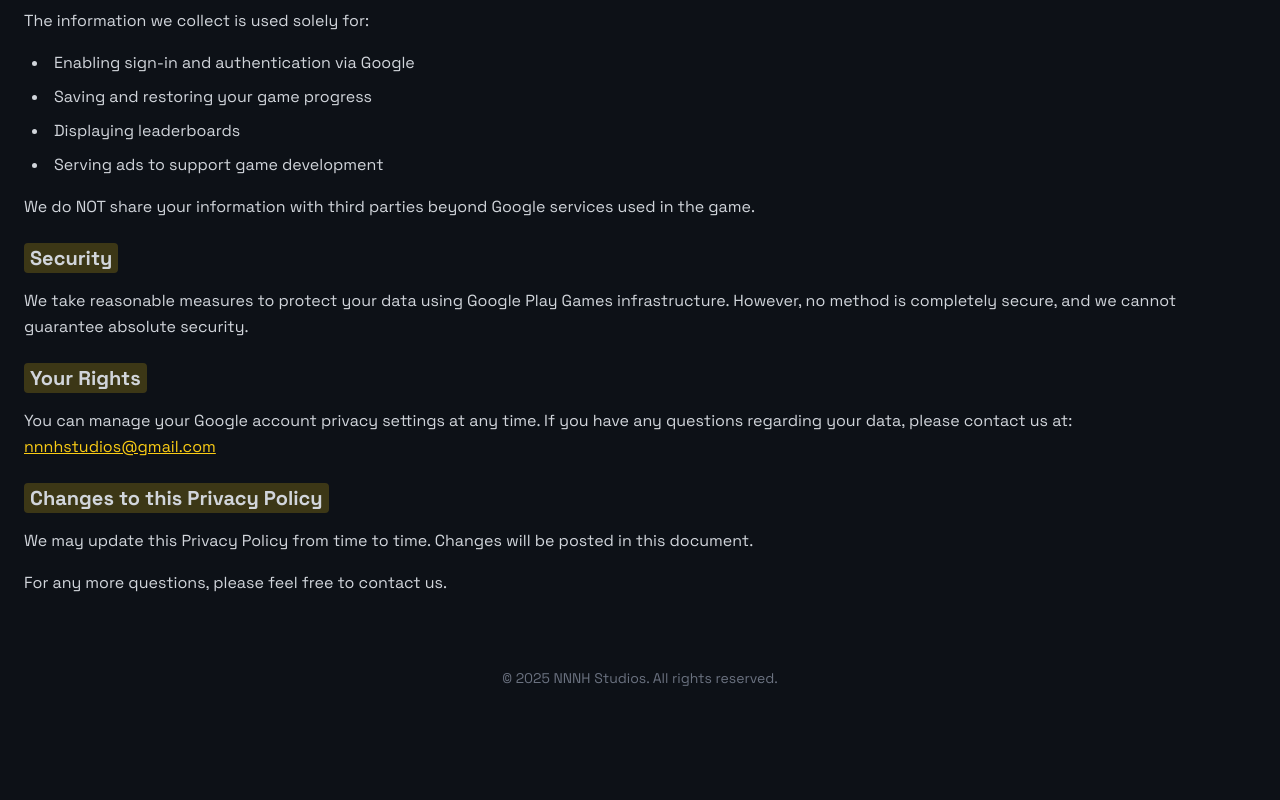
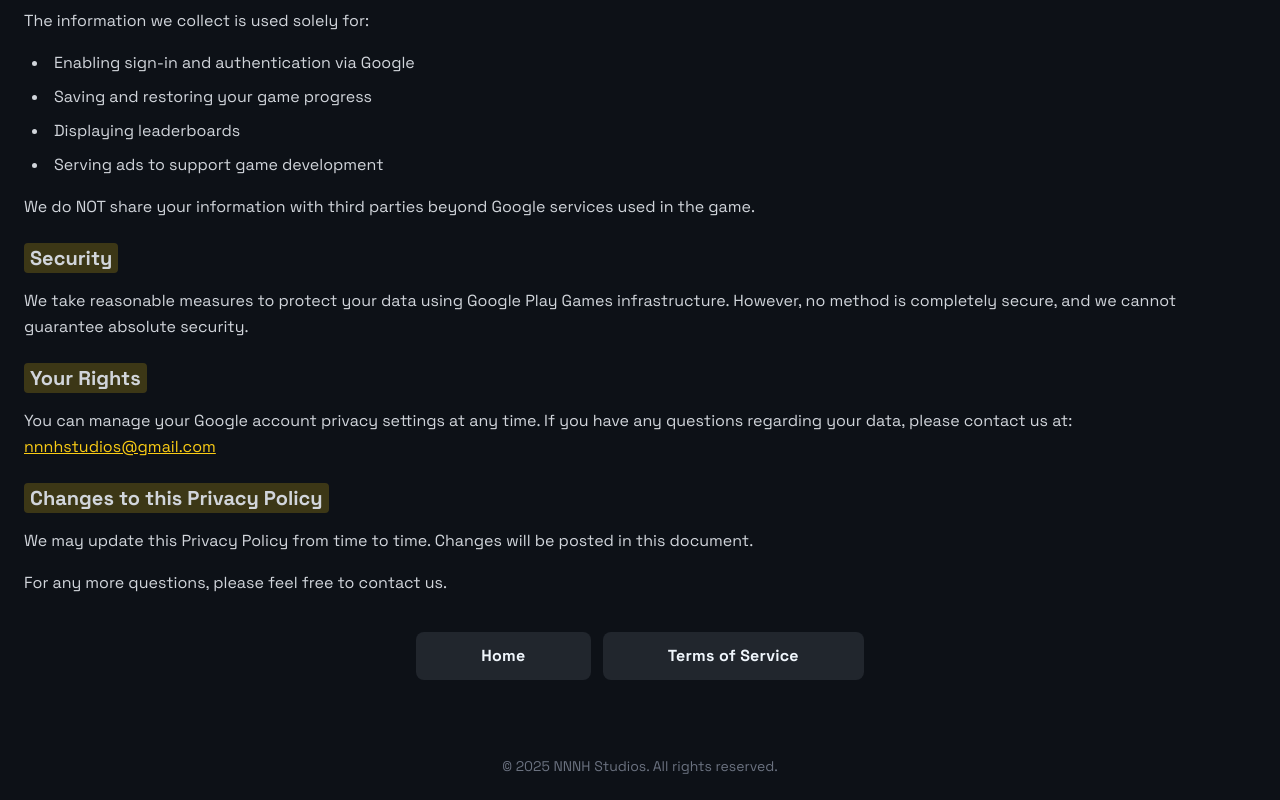
Before and after one commit to nnnhstudios/nnnhstudios.github.io, a plain HTML site: page privacy-policy.html in a window 1280 px wide. Shown: the part 704-1504 px from the top of the page. Before the commit the page ends 1416 px from the top, so only its background shows below. Drawn offline with nearby package versions, Linux system fonts and the light colour scheme.

Commit message:
Update privacy-policy.html

```diff
--- a/privacy-policy.html
+++ b/privacy-policy.html
@@ -112,6 +112,16 @@
           <h2 class="text-xl font-bold"><span class="highlight">Changes to this Privacy Policy</span></h2>
           <p>We may update this Privacy Policy from time to time. Changes will be posted in this document.</p>
           <p>For any more questions, please feel free to contact us.</p>
+
+          </div>
+<div class="flex justify-center bg-background-dark">
+<div class="flex flex-1 gap-3 flex-wrap px-4 py-3 max-w-[480px] justify-center">
+<a class="flex min-w-[84px] max-w-[480px] cursor-pointer items-center justify-center overflow-hidden rounded-lg h-12 px-5 bg-button-dark text-text-light text-base font-bold leading-normal tracking-[0.015em] grow hover:bg-button-hover-dark" href="https://nnnhstudios.github.io">
+<span class="truncate">Home</span>
+</a>
+<a class="flex min-w-[84px] max-w-[480px] cursor-pointer items-center justify-center overflow-hidden rounded-lg h-12 px-5 bg-button-dark text-text-light text-base font-bold leading-normal tracking-[0.015em] grow hover:bg-button-hover-dark" href="https://nnnhstudios.github.io/terms-and-conditions.html">
+<span class="truncate">Terms of Service</span>
+</a>
         </div>
       </div>
       <footer class="text-center mt-10 text-gray-500 text-sm">
```
